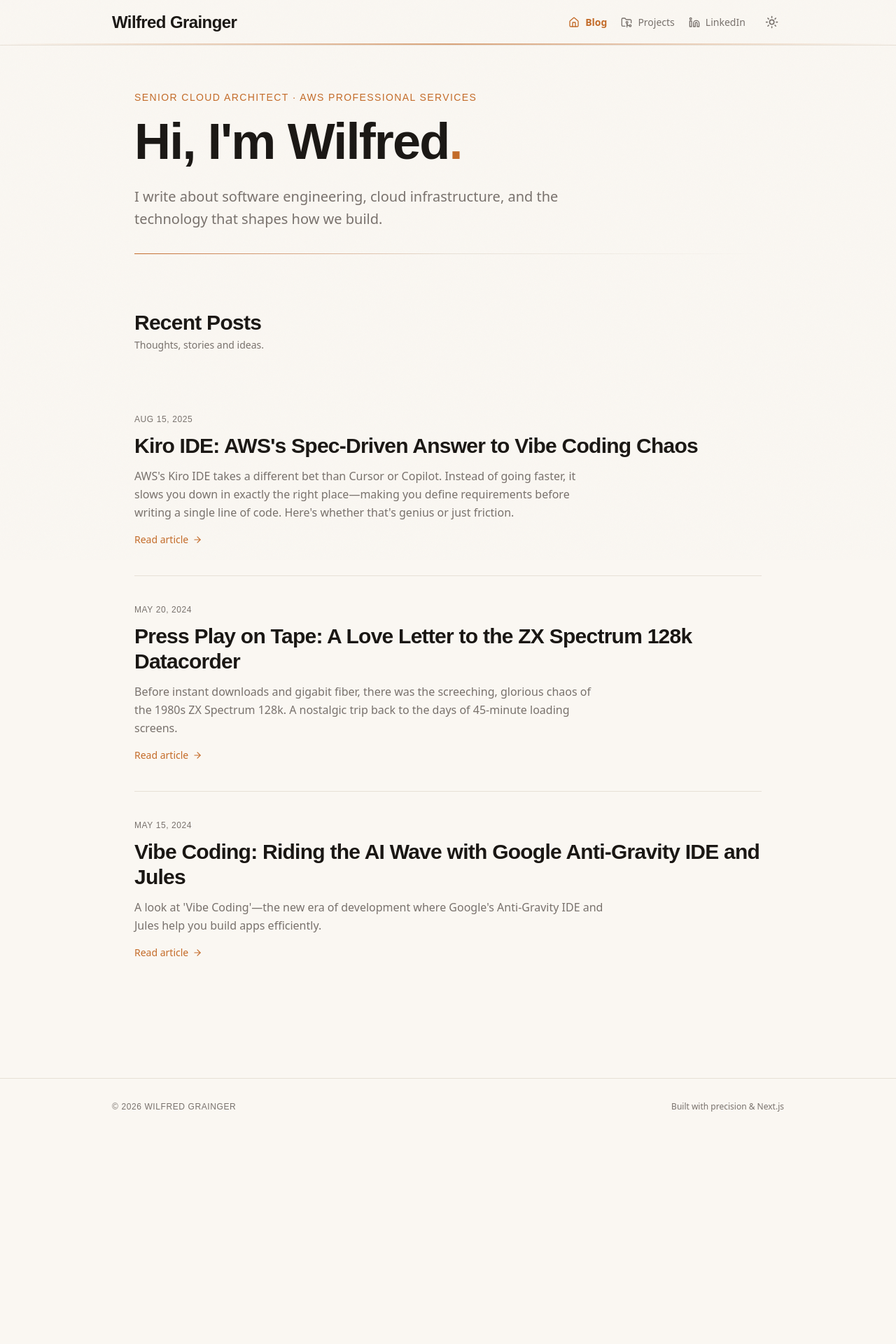
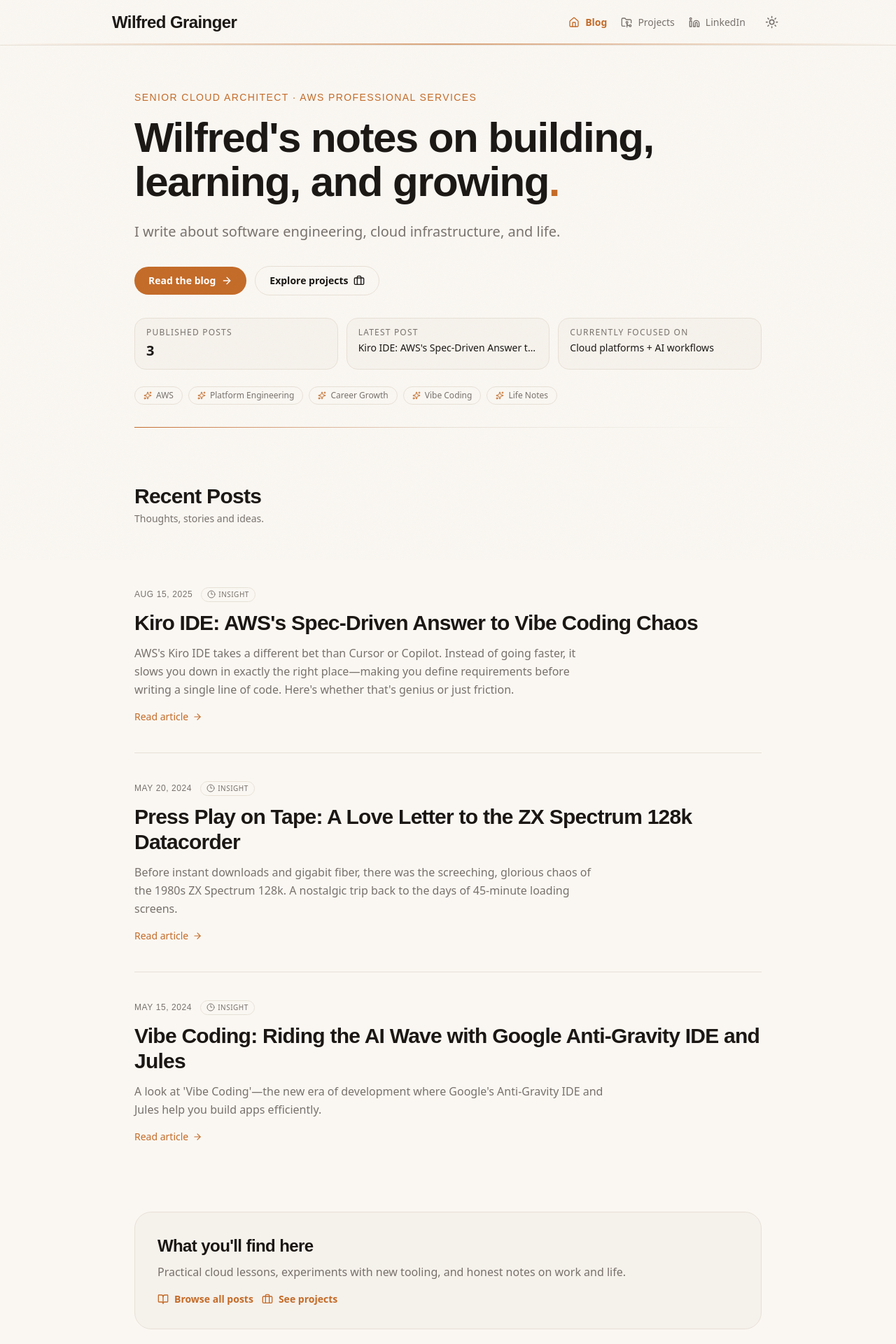
Before and after one commit to wilfgrainger/wilfgrainger.com, a Next.js app: page / in a window 1280 px wide. Shown: the top 1920 px of the page at 70% size. Before the commit the page ends 1621 px from the top, so only its background shows below. Built offline with nearby package versions, Linux system fonts and the light colour scheme; a web font is replaced by a local one.

Commit message:
Adjust homepage hero heading to a more standard size

```diff
--- a/src/app/page.tsx
+++ b/src/app/page.tsx
@@ -1,11 +1,12 @@
 import Link from "next/link";
 import { format, parseISO } from "date-fns";
 import { getSortedPostsData } from "@/lib/markdown";
-import { ArrowRight } from "lucide-react";
+import { ArrowRight, BookOpen, Briefcase, Clock3, Sparkles } from "lucide-react";
 
 export default function Home() {
   const allPostsData = getSortedPostsData();
   const recentPosts = allPostsData.slice(0, 5);
+  const latestPost = allPostsData[0];
 
   return (
     <div className="max-w-4xl mx-auto">
@@ -14,17 +15,52 @@ export default function Home() {
         <p className="font-mono text-xs sm:text-sm tracking-widest uppercase text-[var(--accent)] mb-4">
           Senior Cloud Architect · AWS Professional Services
         </p>
-        <h1 className="font-display text-5xl sm:text-6xl lg:text-7xl font-extrabold tracking-tight mb-6 leading-[1.05]">
-          Hi, I&apos;m Wilfred<span className="text-[var(--accent)]">.</span>
+        <h1 className="font-display text-4xl sm:text-5xl lg:text-6xl font-extrabold tracking-tight mb-6 leading-[1.05]">
+          Wilfred&apos;s notes on building, learning, and growing
+          <span className="text-[var(--accent)]">.</span>
         </h1>
         <p className="text-lg sm:text-xl text-[var(--text-muted)] leading-relaxed max-w-2xl">
-          I write about software engineering, cloud infrastructure, and the technology that shapes how we build.
+          I write about software engineering, cloud infrastructure, and life.
         </p>
+
+        <div className="mt-8 flex flex-wrap items-center gap-3">
+          <Link href="/blog" className="inline-flex items-center gap-2 rounded-full bg-[var(--accent)] px-5 py-2.5 text-sm font-semibold text-white hover:bg-[var(--accent-hover)] transition-colors">
+            Read the blog <ArrowRight className="w-4 h-4" />
+          </Link>
+          <Link href="/projects" className="inline-flex items-center gap-2 rounded-full border border-[var(--border)] px-5 py-2.5 text-sm font-semibold hover:border-[var(--accent)] hover:text-[var(--accent)] transition-colors">
+            Explore projects <Briefcase className="w-4 h-4" />
+          </Link>
+        </div>
+
+        <div className="mt-8 grid gap-3 sm:grid-cols-3">
+          <div className="rounded-2xl border border-[var(--border)] bg-[var(--surface)]/40 px-4 py-3">
+            <p className="text-xs uppercase tracking-widest text-[var(--text-muted)] mb-1">Published posts</p>
+            <p className="text-xl font-bold">{allPostsData.length}</p>
+          </div>
+          <div className="rounded-2xl border border-[var(--border)] bg-[var(--surface)]/40 px-4 py-3">
+            <p className="text-xs uppercase tracking-widest text-[var(--text-muted)] mb-1">Latest post</p>
+            <p className="text-sm font-medium truncate">{latestPost?.title ?? "Coming soon"}</p>
+          </div>
+          <div className="rounded-2xl border border-[var(--border)] bg-[var(--surface)]/40 px-4 py-3">
+            <p className="text-xs uppercase tracking-widest text-[var(--text-muted)] mb-1">Currently focused on</p>
+            <p className="text-sm font-medium">Cloud platforms + AI workflows</p>
+          </div>
+        </div>
+
+        <div className="mt-6 flex flex-wrap gap-2">
+          {["AWS", "Platform Engineering", "Career Growth", "Vibe Coding", "Life Notes"].map((topic) => (
+            <span key={topic} className="inline-flex items-center rounded-full border border-[var(--border)] px-3 py-1 text-xs font-medium text-[var(--text-muted)]">
+              <Sparkles className="w-3 h-3 mr-1.5 text-[var(--accent)]" />
+              {topic}
+            </span>
+          ))}
+        </div>
+
         <div className="mt-8 h-px bg-gradient-to-r from-[var(--accent)] via-[var(--border)] to-transparent" />
       </div>
 
-      {/* Section Header */}
-      <div className="mb-10 sm:mb-12 animate-fade-up stagger-1 flex items-end justify-between">
+      {/* Recent Posts Header */}
+      <div className="mb-10 sm:mb-12 animate-fade-up stagger-1 flex items-end justify-between gap-4">
         <div>
           <h2 className="font-display text-2xl sm:text-3xl font-bold tracking-tight mb-1">Recent Posts</h2>
           <p className="text-[var(--text-muted)] text-sm">Thoughts, stories and ideas.</p>
@@ -40,7 +76,7 @@ export default function Home() {
       </div>
 
       {/* Posts List */}
-      <div className="space-y-0 divide-y divide-[var(--border)]">
+      <div className="space-y-0 divide-y divide-[var(--border)] mb-14">
         {recentPosts.length === 0 ? (
           <p className="text-[var(--text-muted)] italic py-8">No posts found.</p>
         ) : (
@@ -49,12 +85,16 @@ export default function Home() {
               <Link href={`/blog/${id}`} className="group block py-8 sm:py-10 transition-colors">
                 <div className="flex items-center gap-3 mb-3">
                   <time dateTime={date} className="font-mono text-xs tracking-wider uppercase text-[var(--text-muted)]">
-                    {date ? format(parseISO(date), "MMM dd, yyyy") : 'No Date'}
+                    {date ? format(parseISO(date), "MMM dd, yyyy") : "No Date"}
                   </time>
+                  <span className="inline-flex items-center gap-1 rounded-full border border-[var(--border)] px-2 py-0.5 text-[10px] font-medium uppercase tracking-wider text-[var(--text-muted)]">
+                    <Clock3 className="w-3 h-3" />
+                    {summary ? "Insight" : "Update"}
+                  </span>
                 </div>
-                <h2 className="font-display text-2xl sm:text-3xl font-bold tracking-tight group-hover:text-[var(--accent)] transition-colors mb-3">
+                <h3 className="font-display text-2xl sm:text-3xl font-bold tracking-tight group-hover:text-[var(--accent)] transition-colors mb-3">
                   {title}
-                </h2>
+                </h3>
                 {summary && (
                   <p className="text-base text-[var(--text-muted)] leading-relaxed max-w-2xl">
                     {summary}
@@ -68,6 +108,22 @@ export default function Home() {
           ))
         )}
       </div>
+
+      {/* Footer Callout */}
+      <section className="animate-fade-up stagger-5 rounded-3xl border border-[var(--border)] bg-[var(--surface)]/50 p-6 sm:p-8">
+        <h2 className="font-display text-2xl font-bold tracking-tight mb-2">What you&apos;ll find here</h2>
+        <p className="text-[var(--text-muted)] leading-relaxed mb-4">
+          Practical cloud lessons, experiments with new tooling, and honest notes on work and life.
+        </p>
+        <div className="flex flex-wrap gap-3 text-sm">
+          <Link href="/blog" className="inline-flex items-center gap-2 accent-link font-semibold">
+            <BookOpen className="w-4 h-4" /> Browse all posts
+          </Link>
+          <Link href="/projects" className="inline-flex items-center gap-2 accent-link font-semibold">
+            <Briefcase className="w-4 h-4" /> See projects
+          </Link>
+        </div>
+      </section>
     </div>
   );
 }
```
